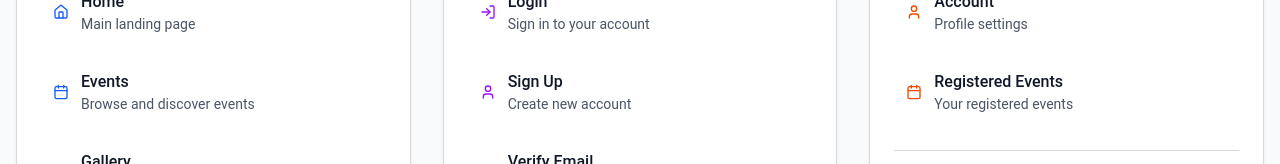
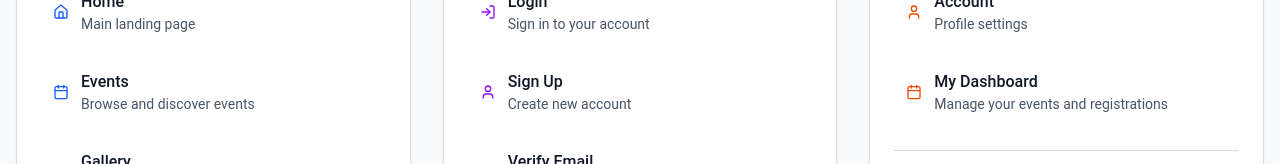
Before and after one commit to TheRexDevs/EventSphere-Web-App, a Next.js app: page / in a window 1280 px wide. Shown: the part 1228-1392 px from the top of the page. Built offline with nearby package versions, Linux system fonts and the light colour scheme; no server answers.

Commit message:
implement dashboard page for logged in users

```diff
--- /dev/null
+++ b/app/(main)/dashboard/page.tsx
@@ -0,0 +1,20 @@
+import { Metadata } from "next";
+import UserDashboard from "@/app/components/pages/main/events/user-dashboard";
+
+export async function generateMetadata(): Promise<Metadata> {
+	return {
+		title: "My Dashboard | EventSphere",
+		description: "Manage your event registrations, view upcoming events, and track your participation in EventSphere.",
+		alternates: {
+			canonical: `${process.env.NEXT_PUBLIC_BASE_URL}/dashboard`,
+		},
+		openGraph: {
+			title: "My Dashboard",
+			description: "Manage your events and track your participation",
+		},
+	};
+}
+
+export default function DashboardPage() {
+	return <UserDashboard />;
+}
--- a/app/(main)/events/registered/page.tsx
+++ /dev/null
@@ -1,7 +0,0 @@
-import UserDashboard from "../../../components/pages/main/events/user-dashboard";
-
-const RegisteredEvents = () => {
-	return <UserDashboard />;
-};
-
-export default RegisteredEvents;
--- a/app/components/layout/main/header/MobileMenu.tsx
+++ b/app/components/layout/main/header/MobileMenu.tsx
@@ -36,8 +36,8 @@ const MobileMenu = ({
 			icon: <User className="h-4 w-4" />,
 		},
 		{
-			href: "/events/registered",
-			label: "Registered Events",
+			href: "/dashboard",
+			label: "My Dashboard",
 			icon: <CalendarCheck className="h-4 w-4" />,
 		},
 	];
--- a/app/components/layout/main/header/ProfileMenu.tsx
+++ b/app/components/layout/main/header/ProfileMenu.tsx
@@ -22,8 +22,8 @@ const ProfileMenu = ({
 			icon: <User className="h-4 w-4 mr-2" />,
 		},
 		{
-			href: "/events/registered",
-			label: "Registered Events",
+			href: "/dashboard",
+			label: "My Dashboard",
 			icon: <CalendarCheck className="h-4 w-4 mr-2" />,
 		},
 	];
--- a/app/components/pages/main/home/site-map.tsx
+++ b/app/components/pages/main/home/site-map.tsx
@@ -20,7 +20,7 @@ export const Sitemap = () => {
 
 	const userPages = [
 		{ name: "Account", href: "/account", icon: <User className="h-4 w-4" />, description: "Profile settings" },
-		{ name: "Registered Events", href: "/events/registered", icon: <Calendar className="h-4 w-4" />, description: "Your registered events" },
+		{ name: "My Dashboard", href: "/dashboard", icon: <Calendar className="h-4 w-4" />, description: "Manage your events and registrations" },
 	];
 
 	const dynamicPages = [
--- a/middleware.ts
+++ b/middleware.ts
@@ -5,7 +5,7 @@ import type { NextRequest } from "next/server";
 const PUBLIC_PATTERNS: RegExp[] = [
 	/^\/(login|signup|verify-email)\/?$/,
 	/^\/(about|contact|events|gallery|sitemap)\/?$/,
-	/^\/events\/(?!registered(?:\/|$))[^/]+\/?$/, // allow public event details, but not /events/registered
+	/^\/events\/[^/]+\/?$/, // allow public event details
 	/^\/$/,
 ];
 
@@ -24,10 +24,10 @@ export function middleware(request: NextRequest) {
 		return NextResponse.redirect(loginUrl);
 	}
 
-	// If authenticated and visiting auth pages → redirect home
+	// If authenticated and visiting auth pages → redirect to dashboard
 	if (token && /^(\/login|\/signup|\/verify-email)\/?$/.test(pathname)) {
-		const homeUrl = new URL("/", request.url);
-		return NextResponse.redirect(homeUrl);
+		const dashboardUrl = new URL("/dashboard", request.url);
+		return NextResponse.redirect(dashboardUrl);
 	}
 
 	return NextResponse.next();
--- a/package.json
+++ b/package.json
@@ -5,7 +5,7 @@
 	"scripts": {
 		"dev": "next dev -p 3002 --turbopack",
 		"build": "next build --turbopack",
-		"start": "next start",
+		"start": "next start -p 3002",
 		"lint": "eslint"
 	},
 	"dependencies": {
```
